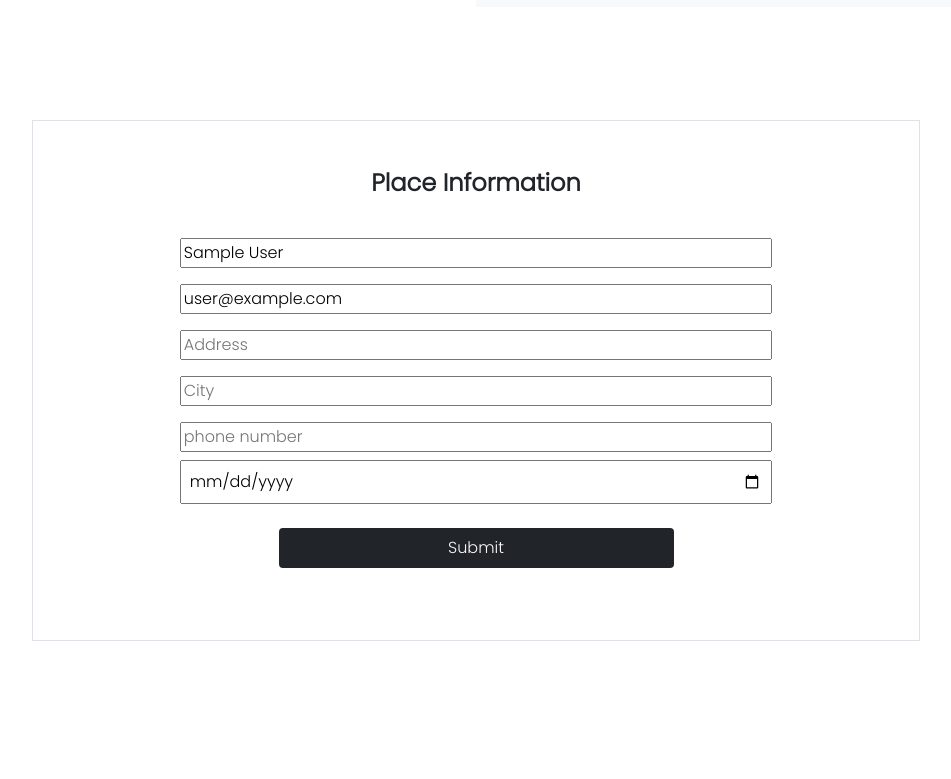
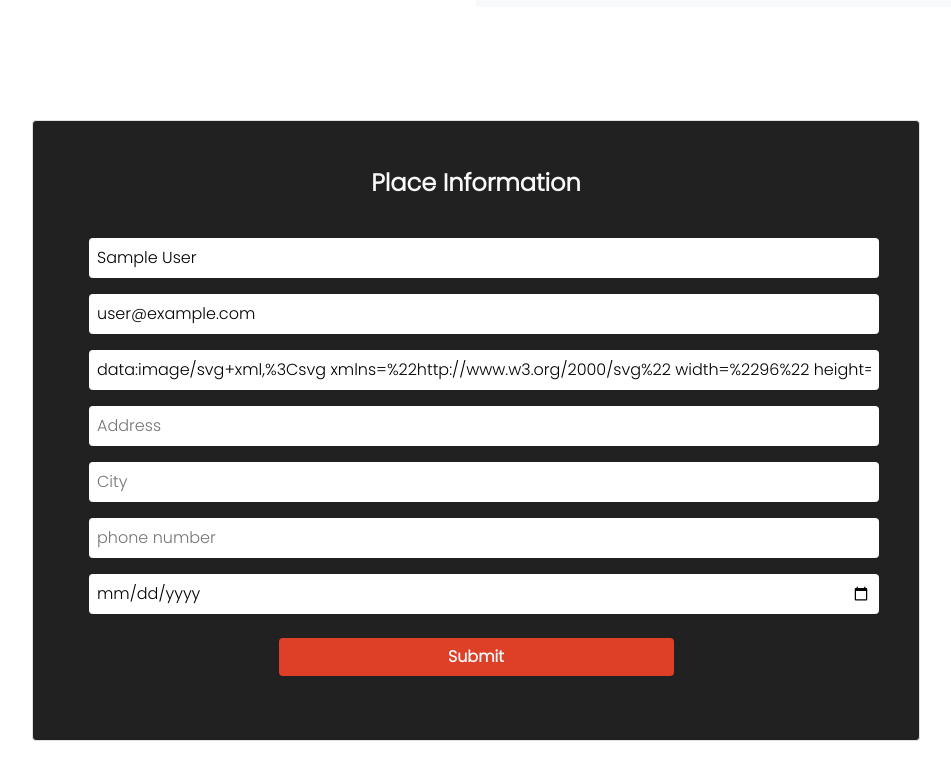
Before and after one commit to moniramoni/necklace-client-side, a React (Create React App) app: page /placeOrder/1 in a window 1280 px wide. Shown: the part 591-1370 px from the top of the page, without its empty margins (164-1115 px from the left). Before the commit the page ends 1280 px from the top, so only its background shows below. Built offline with nearby package versions, Linux system fonts and the light colour scheme; no server answers; sample sign-in values are in the browser's storage.

Commit message:
user-img

```diff
--- a/src/Pages/AdminDashboard/ManageOrders/ManageOrder/ManageOrder.js
+++ b/src/Pages/AdminDashboard/ManageOrders/ManageOrder/ManageOrder.js
@@ -1,14 +1,16 @@
 import React, { useEffect, useState } from 'react';
 import { Col, Container, Row } from 'react-bootstrap';
-import useAuth from '../../../../hooks/useAuth';
+// import useAuth from '../../../../hooks/useAuth';
 import './ManageOrder.css'
 
 const ManageOrder = () => {
     const [loading, setLoading] = useState(true)
     const [manageOrders, setManageOrders] = useState([])
-    const {user} = useAuth()
+    // const {user} = useAuth()
 
     console.log(manageOrders)
+
+
 
     useEffect(() => {
         fetch("https://guarded-shelf-19111.herokuapp.com/manageOrders")
@@ -18,6 +20,7 @@ const ManageOrder = () => {
             setLoading(false)
         })
     }, [loading])
+
 
 
     // delete button
@@ -91,8 +94,8 @@ const ManageOrder = () => {
                                             <div className="text-dark text-sm-center text-center text-lg-start pt-2">
                                                 <h3 className="fs-5 fw-bold ">{manageOrder?.singleProduct?.name}</h3>
                                                 <h6 className="fs-6 fw-bold">Price: <span className="color-orange">{manageOrder?.singleProduct?.price}</span></h6>
-                                                <img className="user-img " src={user?.photoURL} alt="" />
-                                                <span className="fs-6 fw-bold px-2">{user?.displayName}</span>
+                                                <img className="user-img " src={manageOrder?.featuredImage} alt="" />
+                                                <span className="fs-6 fw-bold px-2">{manageOrder?.name}</span>
                                                 <span className="fw-thin"> {manageOrder?.phone}</span>
                                                 <br />
                                                 <span className="me-4">D: {manageOrder?.date}</span>
--- a/src/Pages/Home/ReviewCollections/ReviewCollections.js
+++ b/src/Pages/Home/ReviewCollections/ReviewCollections.js
@@ -1,6 +1,7 @@
 import React, { useEffect, useState } from 'react';
 // import useAuth from '../../../hooks/useAuth';
 import Rating from 'react-rating'
+import ManageOrder from '../../AdminDashboard/ManageOrders/ManageOrder/ManageOrder';
 
 const ReviewCollections = () => {
     // const {user} = useAuth()
--- a/src/Pages/PlaceOrderPage/PlaceOrder/PlaceOrder.js
+++ b/src/Pages/PlaceOrderPage/PlaceOrder/PlaceOrder.js
@@ -44,43 +44,50 @@ const PlaceOrder = () => {
             <SingleProduct></SingleProduct>
             <div className="p-5">
                 <div className="">
-                    <form className=" border shipping-form d-block w-75 m-auto p-5" onSubmit={handleSubmit(onSubmit)}>
-                    <h3 className="fs-4 fw-bold text-center pb-4">Place Information </h3>
+                    <form className="bg-color-gray rounded border shipping-form d-block w-75 m-auto p-5" onSubmit={handleSubmit(onSubmit)}>
+                    <h3 className="fs-4 fw-bold text-light text-center pb-4">Place Information </h3>
                         <input
-                            className="w-75 my-2"
+                            className="p-2 m-2 w-100 rounded border-0"
                             defaultValue={user?.displayName} {...register("name", { required: true })}
                         />
                         {errors.displayName && <span className="text-danger">This field is required</span>}
                         <br />
                         <input
-                            className="w-75 my-2"
+                            className="p-2 m-2 w-100 rounded border-0"
                             defaultValue={user?.email} {...register("email", { required: true })}
                         />
                         {errors.email && <span className="text-danger">This field is required</span>}
                         <br />
                         <input
-                            className="w-75 my-2"
+                                {...register("featuredImage", { required: true })}
+                                placeholder="Featured Image"
+                                value={user?.photoURL}
+                                className="p-2 m-2 w-100 rounded border-0"
+                        />
+                        <br />
+                        <input
+                            className="p-2 m-2 w-100 rounded border-0"
                             placeholder="Address" defaultValue="" {...register("address", { required: true })}
                         />
                         <br />
                         <input
-                            className="w-75 my-2"
+                            className="p-2 m-2 w-100 rounded border-0"
                             placeholder="City" defaultValue="" {...register("city")}
                         />
                         {errors.email && <span className="text-danger">This field is required</span>}
                         <br />
                         <input
-                            className="w-75 my-2"
+                            className="p-2 m-2 w-100 rounded border-0"
                             placeholder="phone number" defaultValue="" {...register("phone")}
                         />
                         <br />
                         <input
                             // placeholder="booked date"
                             type="date"
-                            className="p-2 w-75 " {...register("date")}
+                            className="p-2 m-2 w-100 rounded border-0" {...register("date")}
                         />
                         <br />
-                        <input className="px-5 my-4 w-50 bg-dark text-light border-0 py-2 rounded" type="submit" />
+                        <input className="btn bg-color-orange text-light fw-bold w-50 my-3" type="submit" />
                     </form>
                 </div>
             </div>
--- a/src/Pages/UserDashboard/MyOrders/MyOrders/MyOrders.css
+++ b/src/Pages/UserDashboard/MyOrders/MyOrders/MyOrders.css
@@ -6,3 +6,6 @@
     border-radius: 50%;
     box-shadow: rgba(0, 0, 0, 0.24) 0px 3px 8px;
 }
+.user-photo-default{
+    width: 8%;
+}
--- a/src/Pages/UserDashboard/MyOrders/MyOrders/MyOrders.js
+++ b/src/Pages/UserDashboard/MyOrders/MyOrders/MyOrders.js
@@ -26,8 +26,12 @@ const MyOrders = () => {
         {/* ------------------ */}
         <div className="shop-container">
             <div className="banner-shop py-5">
-                <img className="user-photo" src={user?.photoURL} alt="" />
-                <h1 className="color-orange pt-3 fs-5 ">{user?.displayName}</h1>
+                {user?.photoURL? <img className="user-photo" src={user.photoURL} alt="" />:
+                <img className="user-photo-default" src= "https://i.ibb.co/3sHw2zQ/user-img.png "alt="" />}
+
+                {user?.displayName? <h1 className="color-orange pt-3 fs-5 ">{user?.displayName}</h1>:
+                <h1 className="color-orange pt-3 fs-5 ">User</h1>}
+
                 <h6 className="text-center text-light fw-light pt-1"><span className="color fs-6 fw-light">Email: </span> {user?.email} </h6>
             </div>
         </div>
```
